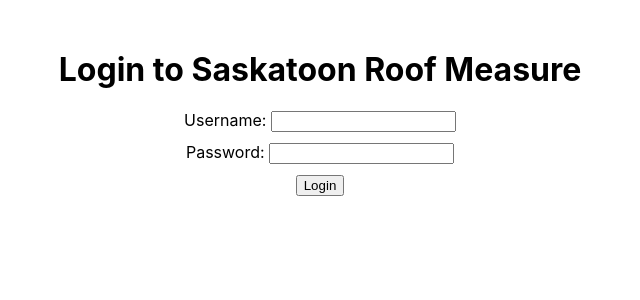
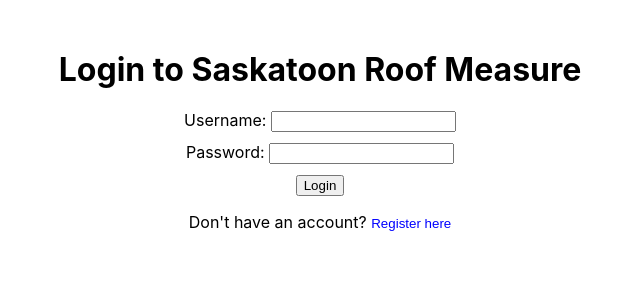
Before and after one commit to ericbgrsask/roof-measure-frontend, a React app: page /login in a window 1280 px wide. Shown: the top 300 px of the page, without its empty margins (320-960 px from the left). Built offline with nearby package versions, Linux system fonts and the light colour scheme.

Commit message:
Add link to registration page on login screen

```diff
--- a/src/Login.js
+++ b/src/Login.js
@@ -15,10 +15,11 @@ const Login = () => {
       const response = await axios.post('https://roof-measure-backend.onrender.com/login', {
         username,
         password,
+      }, {
+        withCredentials: true
       });
       console.log('Full login response:', response);
-      localStorage.setItem('token', response.data.token); // Store the JWT token
-      navigate('/'); // Redirect to the main app
+      navigate('/');
     } catch (err) {
       console.error('Login error details:', {
         message: err.message,
@@ -54,6 +55,12 @@ const Login = () => {
         {error && <p style={{ color: 'red' }}>{error}</p>}
         <button type="submit">Login</button>
       </form>
+      <p>
+        Don't have an account?{' '}
+        <button onClick={() => navigate('/register')} style={{ color: 'blue', background: 'none', border: 'none', padding: 0, cursor: 'pointer' }}>
+          Register here
+        </button>
+      </p>
     </div>
   );
 };
```
